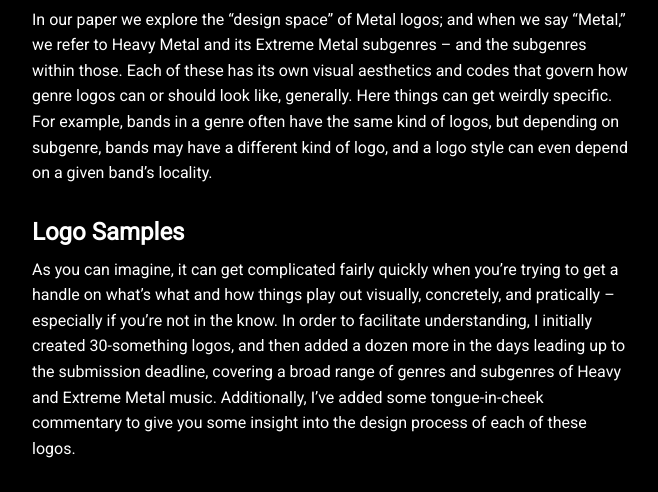
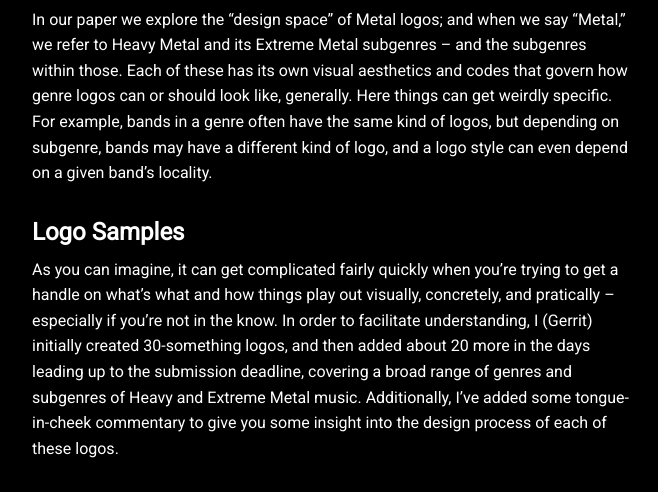
Before and after one commit to Noeska/illegiblesemantics, a Jekyll site: the page built from projects/proj-2.md, in a window 1280 px wide and 900 px high, scrolled down 394 px, cut to the strip 0-492 px from the top of the window. Shown: the whole strip, without its empty margins (308-966 px from the left). Built offline with Jekyll 4.4.1, drawn with Linux system fonts in a browser that asks for light colours; nearby versions of some CDN libraries; some of the changed text lies outside the part shown.

Commit message:
Update proj-2.md

```diff
--- a/projects/proj-2.md
+++ b/projects/proj-2.md
@@ -14,7 +14,7 @@
 
 #### Logo Samples
 
-As you can imagine, it can get complicated fairly quickly when you're trying to get a handle on what's what and how things play out visually, concretely, and pratically -- especially if you're not in the know. In order to facilitate understanding, I initially created 30-something logos, and then added a dozen more in the days leading up to the submission deadline, covering a broad range of genres and subgenres of Heavy and Extreme Metal music. Additionally, I've added some tongue-in-cheek commentary to give you some insight into the design process of each of these logos.
+As you can imagine, it can get complicated fairly quickly when you're trying to get a handle on what's what and how things play out visually, concretely, and pratically -- especially if you're not in the know. In order to facilitate understanding, I (Gerrit) initially created 30-something logos, and then added about 20 more in the days leading up to the submission deadline, covering a broad range of genres and subgenres of Heavy and Extreme Metal music. Additionally, I've added some tongue-in-cheek commentary to give you some insight into the design process of each of these logos.
 
 [<img src="\illegiblesemantics\assets\img\projects\proj-9\avantgarde.jpg" alt="Avant-Garde Metal" width=140 >](https://tundratoucan.github.io/projects/AVANTGARDE)
 [<img src="\illegiblesemantics\assets\img\projects\proj-9\baythrash.jpg" alt="Bay Area Thrash" width=140 >](https://tundratoucan.github.io/projects/THRASHMETAL3)
```
Also changed, not shown: other parts of projects/proj-2.md (+0 -4 lines).
